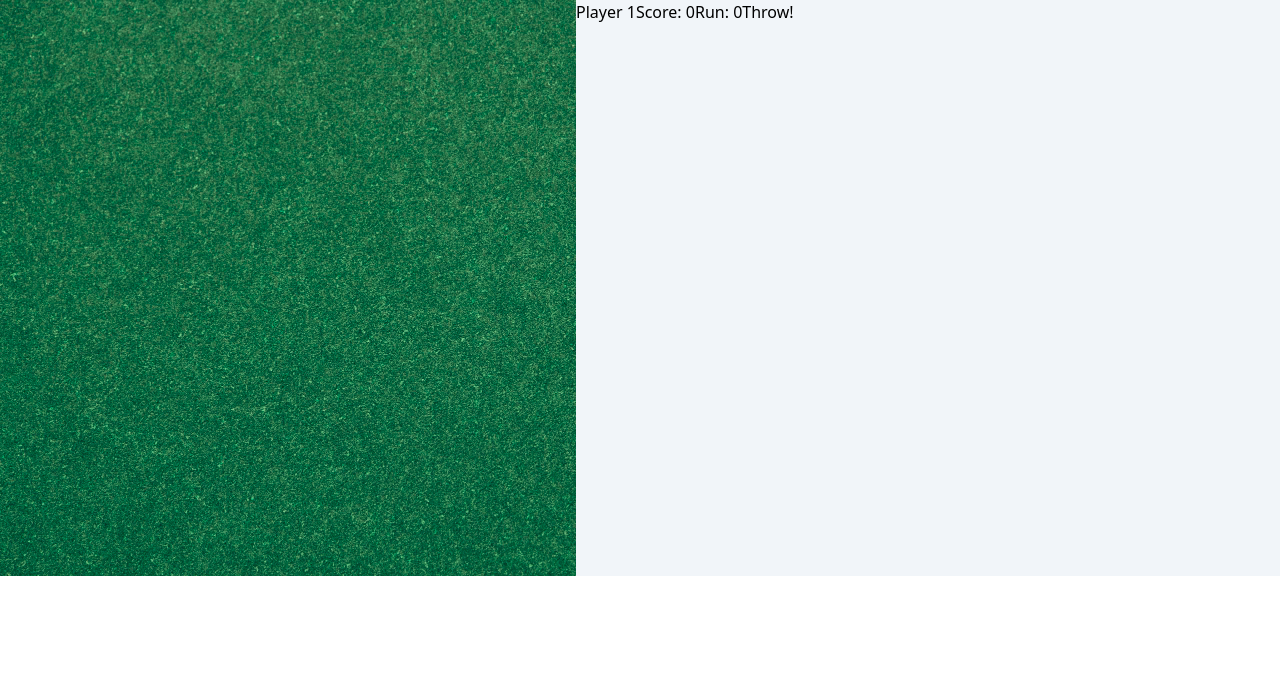
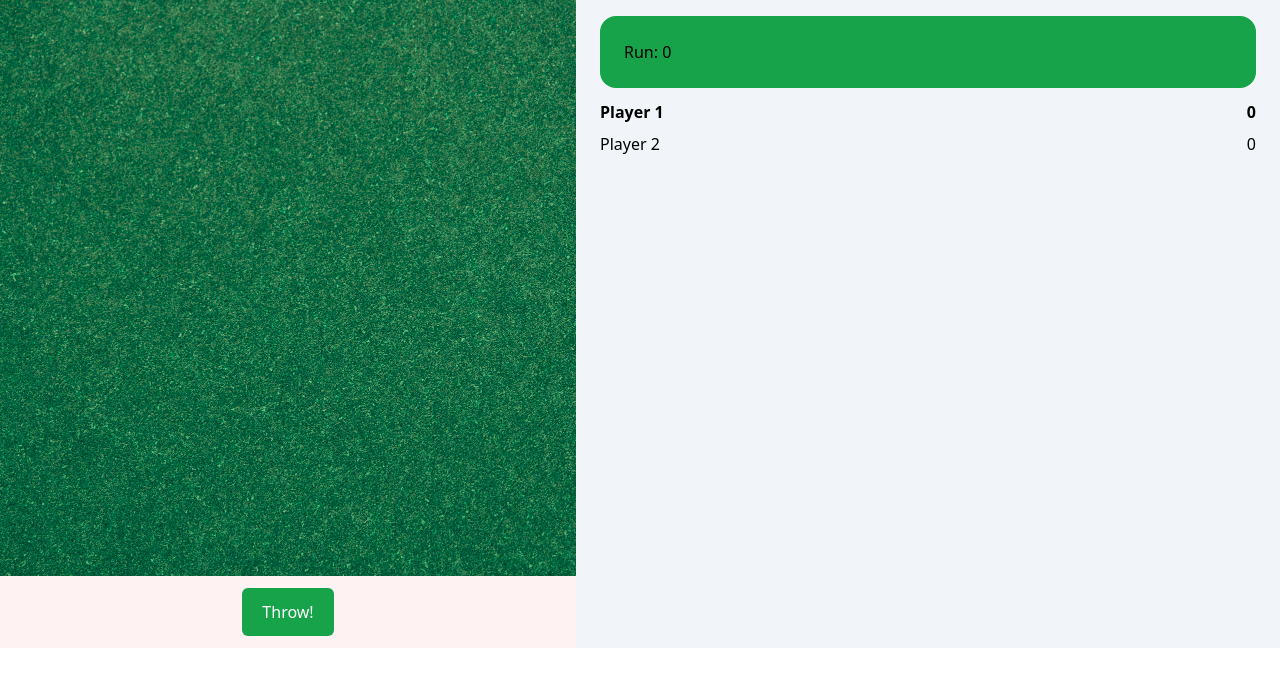
Before and after one commit to loderunner/zilch, a React (Vite) app: page / in a window 1280 px wide. Shown: the top 686 px of the page. Built offline with nearby package versions, Linux system fonts and the light colour scheme.

Commit message:
ui tweaks

```diff
--- a/src/App.jsx
+++ b/src/App.jsx
@@ -11,6 +11,8 @@ import {
   useRunScore,
   useStage,
 } from './game.js';
+import RunBar from './RunBar.jsx';
+import ScoreBoard from './ScoreBoard.jsx';
 import solve from './solve.js';
 import Table from './Table.jsx';
 
@@ -152,7 +154,8 @@ export default function App() {
   }, [dice, setStage, stage]);
 
   return (
-    <div className="container flex flex-col bg-slate-100 sm:flex-row">
+    <div className="container flex flex-col bg-slate-100 md:flex-row">
+      <div className="flex flex-col">
         <Table
           stage={stage}
           setStage={setStage}
@@ -160,12 +163,6 @@ export default function App() {
           selectedValid={selectedValid}
           onSelectDie={onSelectDie}
         />
-      <div>{players[currentPlayer].name}</div>
-      <div>
-        Score: {players[currentPlayer].score}
-        Run: {runScore}
-        {addScore ? `+${addScore}` : null}
-      </div>
         <ControlBar
           stage={stage}
           runScore={runScore}
@@ -176,5 +173,10 @@ export default function App() {
           onNextPlayer={onNextPlayer}
         />
       </div>
+      <div className="flex w-full flex-col px-6 py-4">
+        <RunBar runScore={runScore} addScore={addScore} />
+        <ScoreBoard players={players} currentPlayer={currentPlayer} />
+      </div>
+    </div>
   );
 }
--- /dev/null
+++ b/src/ControlBar.css
@@ -0,0 +1,10 @@
+@tailwind base;
+@tailwind components;
+@tailwind utilities;
+
+@layer components {
+  .control-bar button {
+    @apply m-3 rounded-md bg-green-600 px-5 py-3 text-white hover:bg-green-800 active:bg-green-700 disabled:bg-green-300;
+    transition: background-color 0.3s;
+  }
+}
--- a/src/ControlBar.jsx
+++ b/src/ControlBar.jsx
@@ -1,4 +1,6 @@
 import { GameStage } from './game';
+
+import './ControlBar.css';
 
 /**
  *
@@ -57,5 +59,9 @@ export default function ControlBar({
       break;
   }
 
-  return <div>{buttons}</div>;
+  return (
+    <div className="control-bar flex flex-row justify-center bg-red-50">
+      {buttons}
+    </div>
+  );
 }
--- a/src/Die.jsx
+++ b/src/Die.jsx
@@ -17,8 +17,8 @@ export default function Die({ die, position, valid, enabled, onSelect }) {
         'absolute',
         'origin-center',
         state === 'used' ? 'opacity-50' : 'opacity-100',
-        state === 'selected' ? 'border' : 'border-none',
-        valid ? 'border-slate-700' : 'border-red-400',
+        state === 'selected' ? 'border-2' : 'border-none',
+        valid ? 'border-sky-500' : 'border-red-400',
       ])}
       style={{
         transform: `translate(calc(${position.x}px - 50%), calc(${position.y}px - 50%)) rotate(${position.rot}rad)`,
@@ -26,7 +26,7 @@ export default function Die({ die, position, valid, enabled, onSelect }) {
       onClick={onSelect}
       disabled={!enabled}
     >
-      <img src={faces[value - 1]} className="w-10 h-10" />
+      <img src={faces[value - 1]} className="h-10 w-10" />
     </button>
   );
 }
--- /dev/null
+++ b/src/RunBar.jsx
@@ -0,0 +1,8 @@
+export default function RunBar({ runScore, addScore }) {
+  return (
+    <div className="mb-3 flex flex-row justify-between rounded-2xl bg-green-600 px-6 py-6">
+      <div>Run: {runScore}</div>
+      <div>{addScore ? `+${addScore}` : null}</div>
+    </div>
+  );
+}
--- /dev/null
+++ b/src/ScoreBoard.jsx
@@ -0,0 +1,27 @@
+import clsx from 'clsx';
+
+export default function ScoreBoard({ players, currentPlayer }) {
+  return (
+    <div className="flex flex-col">
+      {players.map((player, i) => (
+        <div
+          key={i}
+          className={clsx([
+            'flex',
+            'flex-row',
+            'justify-between',
+            'mb-2',
+            'last:mb-0',
+            'rounded-2xl',
+            {
+              'font-bold': i === currentPlayer,
+            },
+          ])}
+        >
+          <div>{player.name}</div>
+          <div>{player.score}</div>
+        </div>
+      ))}
+    </div>
+  );
+}
--- a/src/Table.jsx
+++ b/src/Table.jsx
@@ -68,7 +68,7 @@ export default function Table({
     }
   }, [dice, positions, setStage, stage]);
   return (
-    <div ref={ref} className={clsx(['bg-table', 'aspect-square', 'sm:w-xl'])}>
+    <div ref={ref} className={clsx(['bg-table', 'aspect-square', 'md:w-xl'])}>
       {stage !== GameStage.START
         ? dice.map((d, i) => (
             <Die
--- a/src/main.jsx
+++ b/src/main.jsx
@@ -1,9 +1,8 @@
 import { StrictMode } from 'react';
 import ReactDOM from 'react-dom/client';
 
+import './index.css';
 import App from './App.jsx';
-
-import './index.css';
 
 ReactDOM.createRoot(document.getElementById('root')).render(
   <StrictMode>
```
Also changed, not shown: 1 other file (tests, documents, lock files or other folders). Lines whose indentation alone changed are shown as unchanged.
